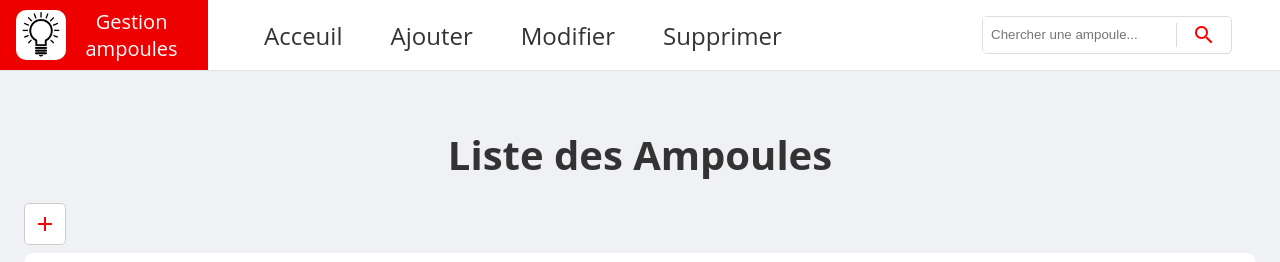
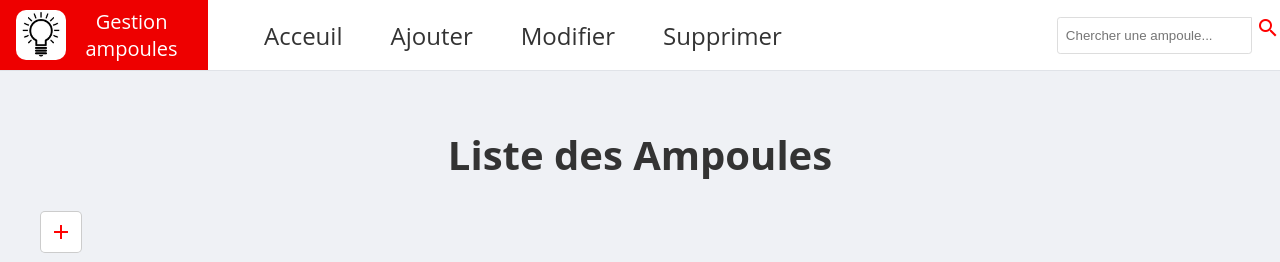
Before and after one commit to Adrien-25/ampoule, a PHP site: page / in a window 1280 px wide. Shown: the top 262 px of the page. Run offline with PHP 8.4, Linux system fonts and the light colour scheme; data that the repository does not hold is empty.

Commit message:
Update - Bouton recherche et début responsive
Mise en forme du bouton de recherche et ajout des media queries

```diff
--- a/style.css
+++ b/style.css
@@ -48,7 +48,8 @@
     line-height: 1.5;
     color: #495057;
     border: 1px solid #dddddd;
-    border-radius: 0.2rem;
+    /*border-radius: 0.2rem;*/
+    border-radius: 0.2rem 0 0.2rem 0.2rem;
 }
 input:focus,select:focus{
     border-color: #ee0000;
@@ -72,8 +73,6 @@
     background: #eff1f5;
 }
 
-
-
 /*Contenu de la page*/
 .page-wrapper .page-content {
     display: inline-block;
@@ -81,7 +80,6 @@
     -webkit-transition: padding-left .3s ease;
     transition: padding-left .3s ease;
     min-height: 100vh;
-    /*padding-left: 230px;*/
 }
 /*Header*/
 .header{
@@ -122,6 +120,7 @@
     font-size: 20px;
     text-align: center;
     color: white;
+    min-width: 190px;
 }
 
 .header-brand .logo{
@@ -145,22 +144,35 @@
     /*display: flex;*/
     display: none;
 }
-.header-search{
-    margin-right: 3rem;
+.search-layout{
+    margin: 1rem;
+}
+.search-layout form{
     display: flex;
+    border: 1px solid rgba(0,0,0,0.2);
+}
+.search-layout input{
+    border: none;
+    font-size: 1rem;
+}
+.search-layout button{
+    display: flex;
+    justify-content: center;
     align-items: center;
-    border: 1px solid #dddddd;
-    border-radius: 5px;
+    cursor: pointer;
+    border: none;
+    background-color: white;
+    border-left: 1px solid rgba(0,0,0,0.2);
 }
-.header-search input{
-    border: none;
+.search-layout button:hover{
+    background-color: red;
 }
-.header-search a{
-    display: flex;
+.search-layout button:hover i{
+    color: white;
 }
-.header-search i {
+.search-layout i {
     padding: 0 15px;
-    border-left: 1px solid #dddddd;
+
 }
 .icon{
     color: red;
@@ -169,9 +181,13 @@
     padding: 0 1.5rem 1.5rem 1.5rem;
     margin: 100px 0 0 0;
 }
+.nav-sort{
+    display: flex;
+    align-items: center;
+}
 .link-btn{
     display: inline-block;
-    margin: 0.5rem 0;
+    margin: 1rem;
     border-radius: 5px;
     background-color: white;
     border: 1px solid rgba(0,0,0,0.2);
@@ -235,3 +251,9 @@
     margin: 0 0 1rem 0;
     display: inline-block;
 }
+
+/*Responsive*/
+@media only screen and (min-width : 991px) and (max-width : 1324px){}
+@media only screen and (min-width : 768px) and (max-width : 991px) {}
+@media only screen and (min-device-width : 480px) and (max-width:767.98px){}
+@media only screen and (max-device-width : 480px)  {}
```
